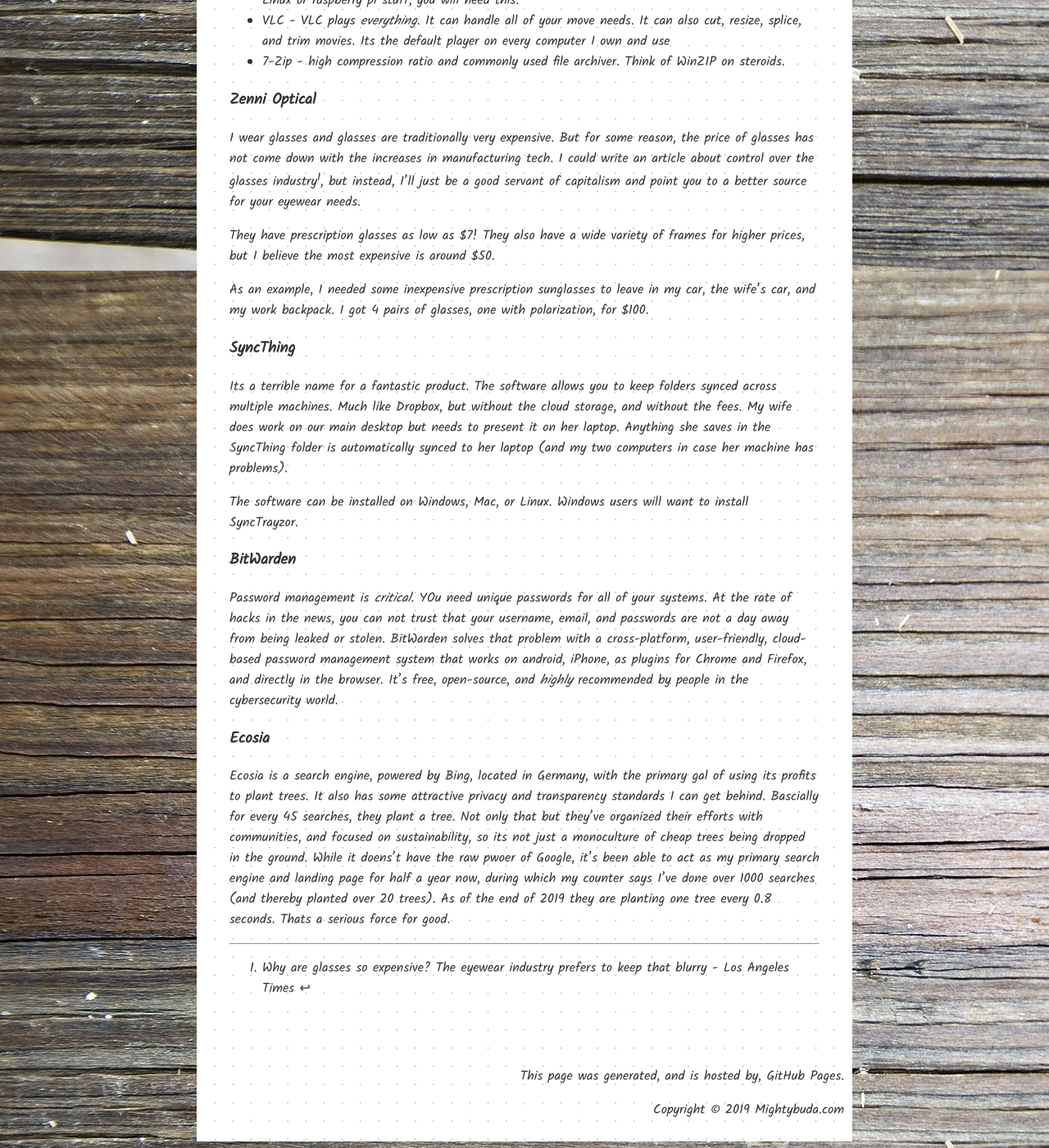
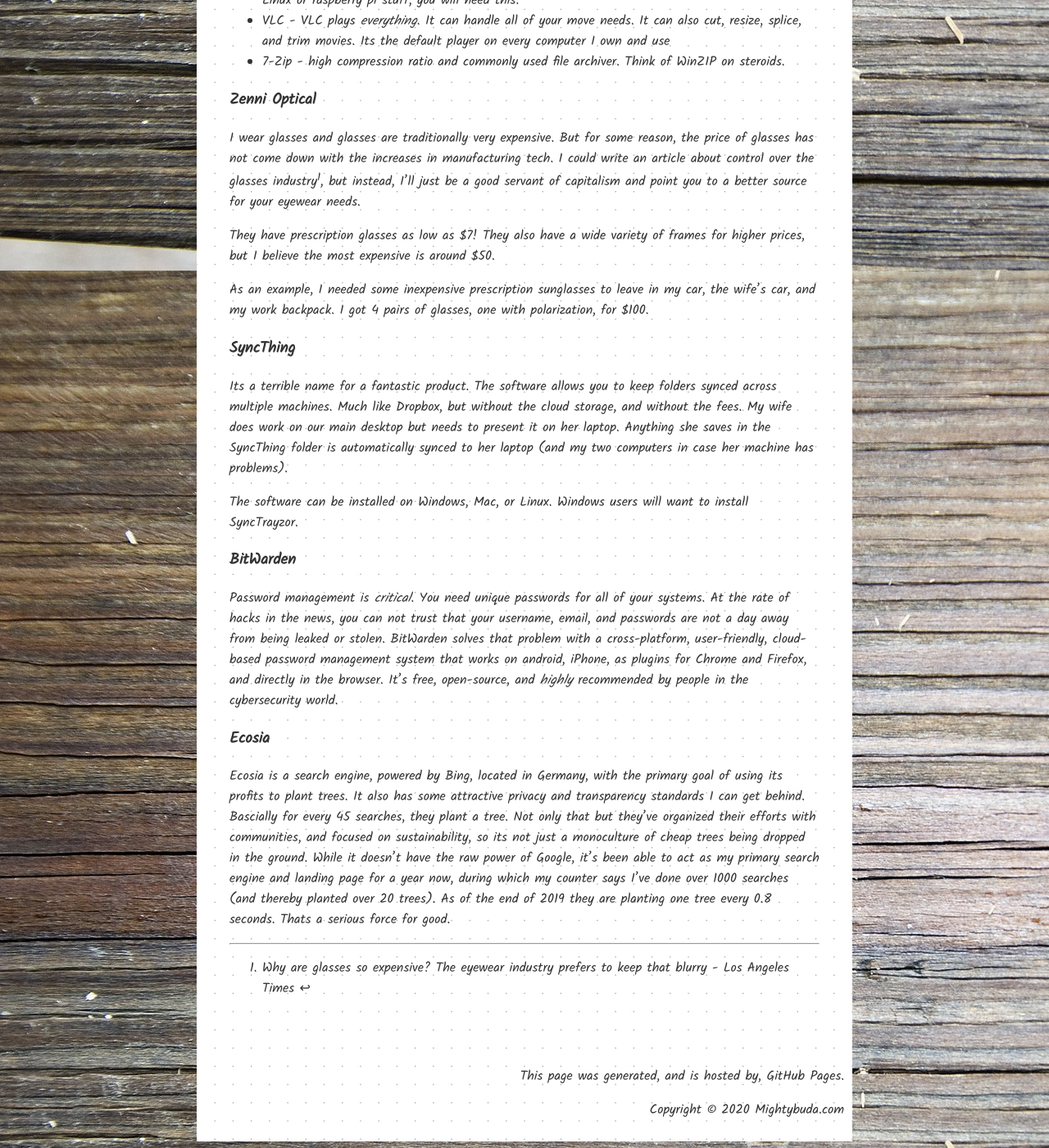
Before and after one commit to thebuda/thebuda.github.io, a Jekyll site: the page built from _other/Useful_Links.md, in a window 1280 px wide and 1400 px high, scrolled down 1041 px. Shown: the whole window at 82% size. Built offline with Jekyll 4.4.1, drawn with Linux system fonts in a browser that asks for light colours.

Commit message:
spelling

```diff
--- a/_layouts/default.html
+++ b/_layouts/default.html
@@ -22,7 +22,7 @@
 			</div>
 			<div id="footer">
 			<p>This page was generated, and is hosted by, <a href="https://pages.github.com">GitHub Pages</a>.</p>
-			<p>Copyright &copy 2019 Mightybuda.com</p>
+			<p>Copyright &copy 2020 Mightybuda.com</p>
 			</div>
 		</div>
 	</body>
--- a/_other/Useful_Links.md
+++ b/_other/Useful_Links.md
@@ -47,10 +47,10 @@
 
 ### [BitWarden](https://bitwarden.com/)
 
-Password management is *critical*.  YOu need unique passwords for all of your systems. At the rate of hacks in the news, you can not trust that your username, email, and passwords are not a day away from being leaked or stolen.  BitWarden solves that problem with a cross-platform, user-friendly, cloud-based password management system that works on android, iPhone, as plugins for Chrome and Firefox, and directly in the browser.  It's free, open-source, and *highly* recommended by people in the cybersecurity world.
+Password management is *critical*.  You need unique passwords for all of your systems. At the rate of hacks in the news, you can not trust that your username, email, and passwords are not a day away from being leaked or stolen.  BitWarden solves that problem with a cross-platform, user-friendly, cloud-based password management system that works on android, iPhone, as plugins for Chrome and Firefox, and directly in the browser.  It's free, open-source, and *highly* recommended by people in the cybersecurity world.
 
 ### [Ecosia](https://www.ecosia.com)
 
-Ecosia is a search engine, powered by Bing, located in Germany, with the primary gal of using its profits to plant trees.  It also has some attractive privacy and transparency standards I can get behind.  Bascially for every 45 searches, they plant a tree.  Not only that but they've organized their efforts with communities, and focused on sustainability, so its not just a monoculture of cheap trees being dropped in the ground.  While it doens't have the raw pwoer of Google, it's been able to act as my primary search engine and landing page for half a year now, during which my counter says I've done over 1000 searches (and thereby planted over 20 trees). As of the end of 2019 they are planting one tree every 0.8 seconds.  Thats a serious force for good.
+Ecosia is a search engine, powered by Bing, located in Germany, with the primary goal of using its profits to plant trees.  It also has some attractive privacy and transparency standards I can get behind.  Bascially for every 45 searches, they plant a tree.  Not only that but they've organized their efforts with communities, and focused on sustainability, so its not just a monoculture of cheap trees being dropped in the ground.  While it doesn't have the raw power of Google, it's been able to act as my primary search engine and landing page for a year now, during which my counter says I've done over 1000 searches (and thereby planted over 20 trees). As of the end of 2019 they are planting one tree every 0.8 seconds.  Thats a serious force for good.
 
 ***
```
